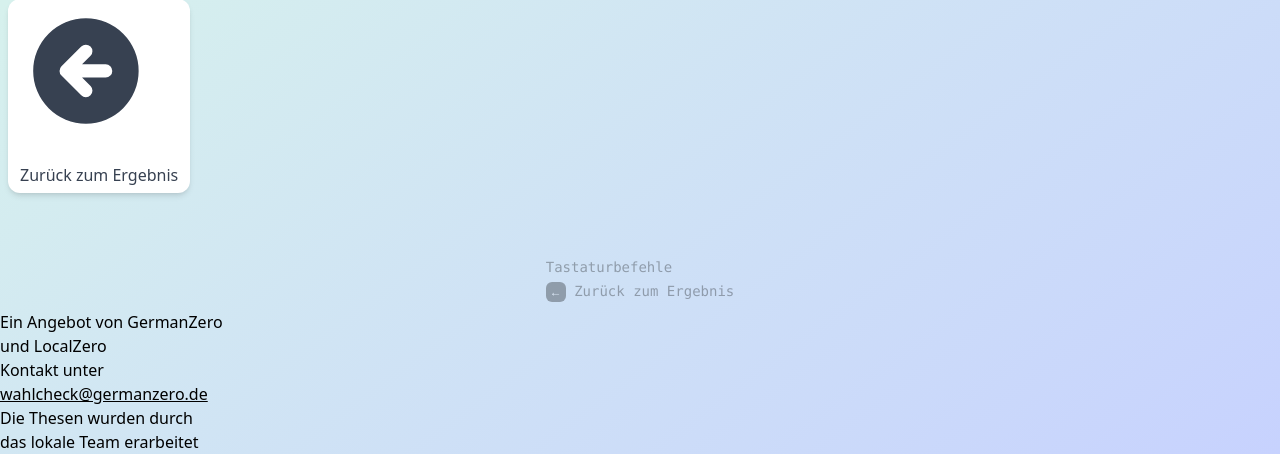
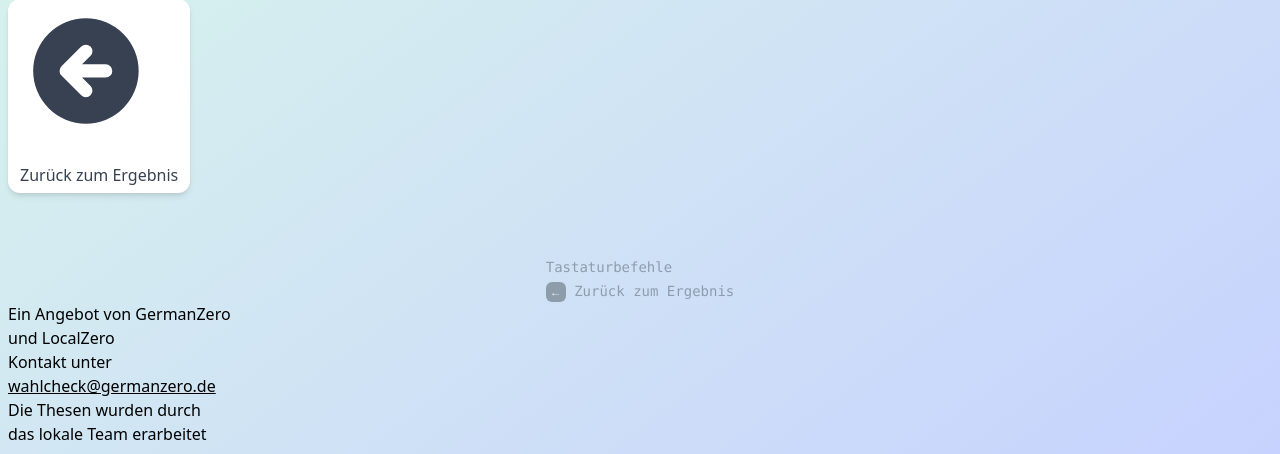
Before and after one commit to carlos-pusch/WahlrechnerZero, a Django app: template wahlrechner/wahlrechner/templates/wahlrechner/compare.html in a window 1280 px wide. Shown: the part 487-941 px from the top of the page. Run offline with Django 4.2, Linux system fonts and the light colour scheme; the template is opened without the code that fills it, so the values that code supplies are empty; style sheets or scripts are compiled from the project's sources; parts of the project's set-up code (start-up, migrations or seed data) failed here and were passed over.

Commit message:
Update base.html

```diff
--- a/wahlrechner/wahlrechner/templates/wahlrechner/base.html
+++ b/wahlrechner/wahlrechner/templates/wahlrechner/base.html
@@ -87,7 +87,7 @@
 {% include 'wahlrechner/header.html' %}
 
 <!-- <div class="container flex-grow p-4 mx-auto xl:max-w-full sm:p-8 sm:px-16 md:p-8 lg:p-12 xl:p-16 2xl:p-28"> -->
-<div class="container flex-grow p-4 mx-auto" style="padding: 0.5rem;>
+<div class="container flex-grow p-4 mx-auto" style="padding: 0.5rem;">
 
     <div class="grid grid-cols-1 md:grid-cols-3 lg:grid-cols-7 md:space-x-5">
 
```
